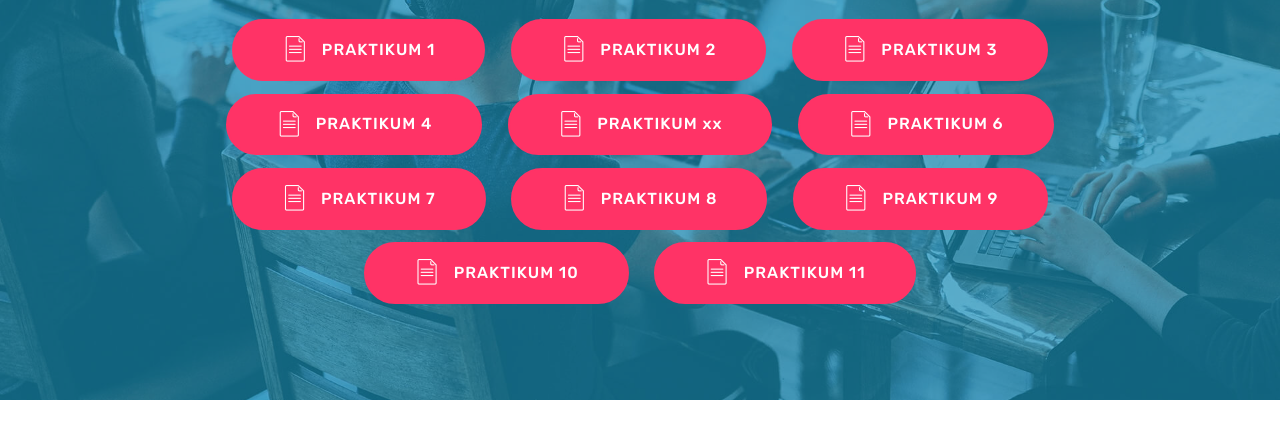
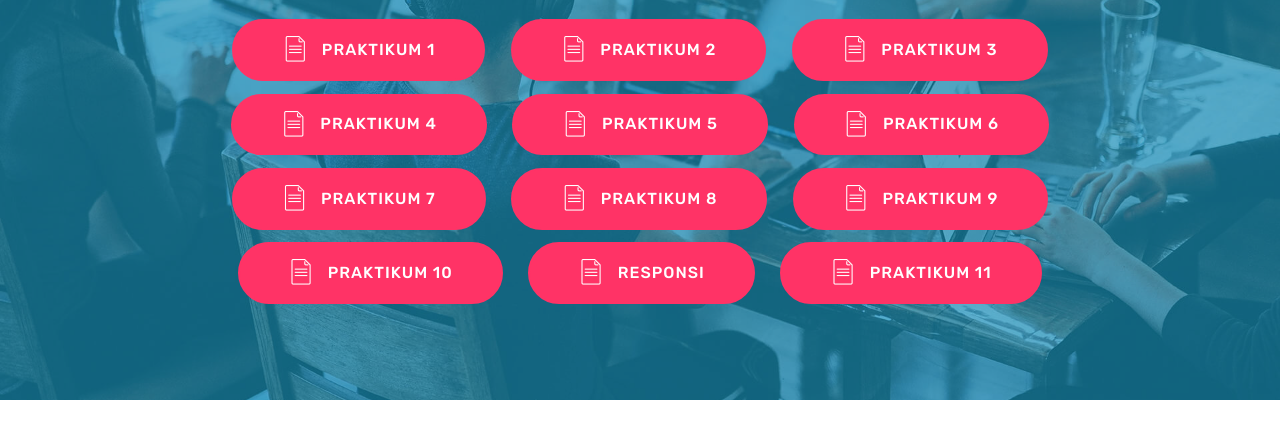
Before and after one commit to Ariandy007/1800016101-Multimedia-Online-A, a plain HTML site: page index.html in a window 1280 px wide. Shown: the part 378-800 px from the top of the page. Drawn offline with Linux system fonts and the light colour scheme; files whose address does not match are found by name.

Commit message:
Update index.html

```diff
--- a/index.html
+++ b/index.html
@@ -72,12 +72,13 @@
                         <span class="mbr-iconfont mbri-file"></span>PRAKTIKUM 2</a> <a class="btn btn-md btn-secondary display-4" href="page3.html">
                         <span class="mbr-iconfont mbri-file"></span>PRAKTIKUM 3</a> <a class="btn btn-md btn-secondary display-4" href="page4.html">
                         <span class="mbr-iconfont mbri-file"></span>PRAKTIKUM 4</a> <a class="btn btn-md btn-secondary display-4" href="page5.html">
-                        <span class="mbr-iconfont mbri-file"></span>PRAKTIKUM xx</a> <a class="btn btn-md btn-secondary display-4" href="page6.html">
+                        <span class="mbr-iconfont mbri-file"></span>PRAKTIKUM 5</a> <a class="btn btn-md btn-secondary display-4" href="page6.html">
                         <span class="mbr-iconfont mbri-file"></span>PRAKTIKUM 6</a> <a class="btn btn-md btn-secondary display-4" href="page7.html">
                         <span class="mbr-iconfont mbri-file"></span>PRAKTIKUM 7</a> <a class="btn btn-md btn-secondary display-4" href="page8.html">
                         <span class="mbr-iconfont mbri-file"></span>PRAKTIKUM 8</a> <a class="btn btn-md btn-secondary display-4" href="page9.html">
                         <span class="mbr-iconfont mbri-file"></span>PRAKTIKUM 9</a> <a class="btn btn-md btn-secondary display-4" href="page10.html">
                         <span class="mbr-iconfont mbri-file"></span>PRAKTIKUM 10</a> <a class="btn btn-md btn-secondary display-4" href="page11.html">
+                  <span class="mbr-iconfont mbri-file"></span>RESPONSI</a> <a class="btn btn-md btn-secondary display-4" href="page12.html">
                         <span class="mbr-iconfont mbri-file"></span>PRAKTIKUM 11</a></div>
             </div>
         </div>
```
